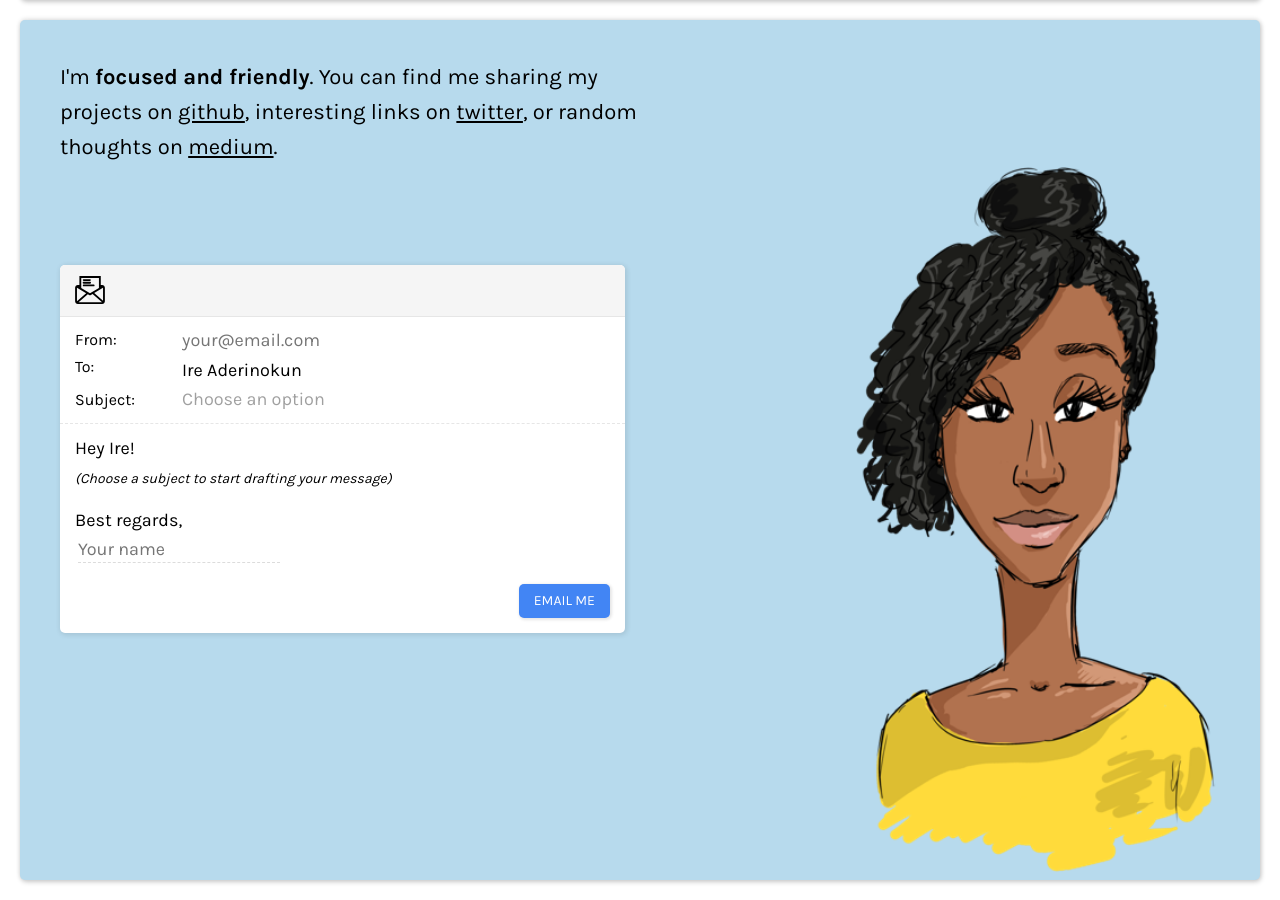
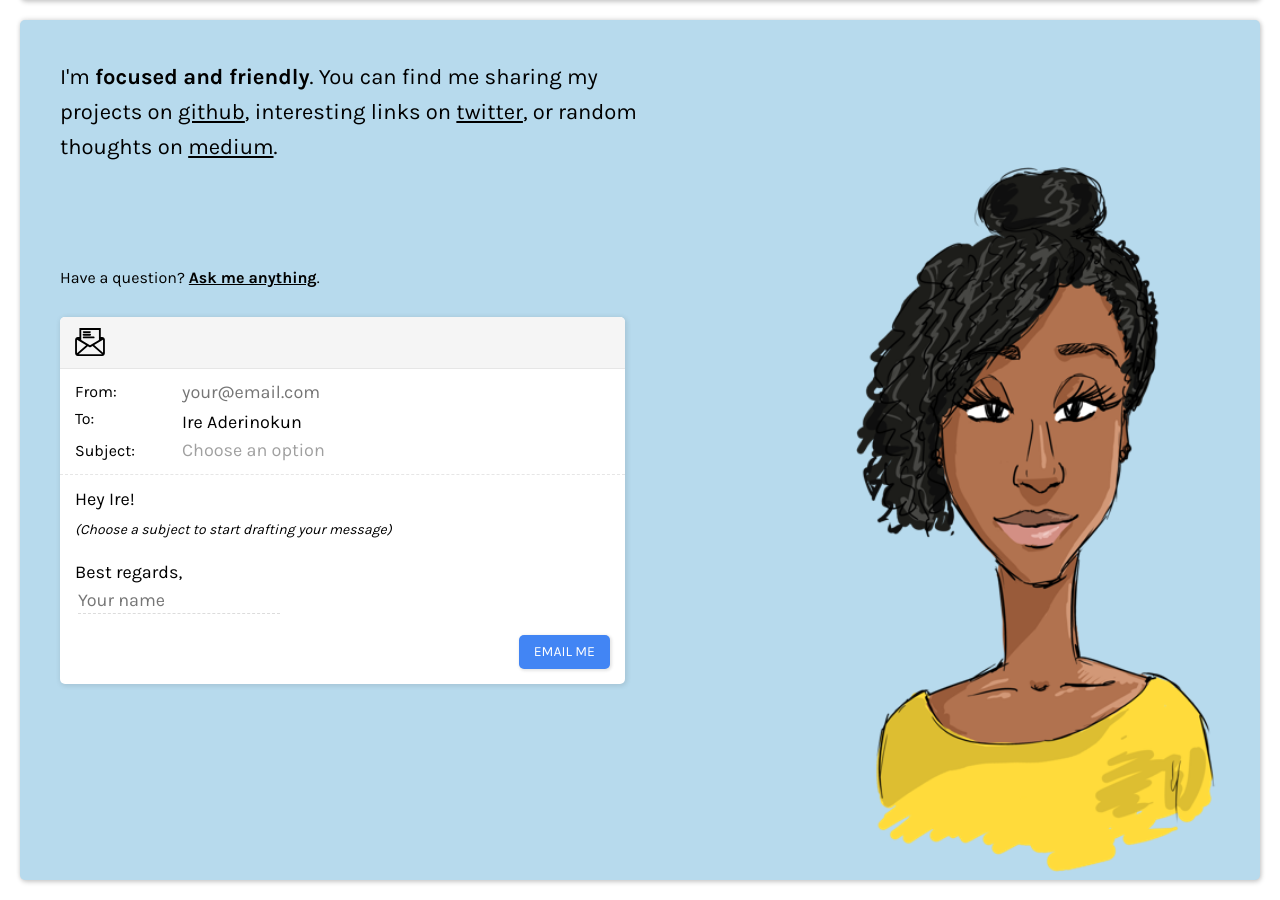
Before and after one commit to ireade/ireaderinokun.com, a Jekyll site: the page built from index.html, in a window 1280 px wide and 900 px high, scrolled down 5686 px. Built offline with Jekyll 4.4.1, drawn with Linux system fonts in a browser that asks for light colours.

Commit message:
added AMA link

```diff
--- a/_includes/section-contact.html
+++ b/_includes/section-contact.html
@@ -11,6 +11,8 @@
 
     <section class="section-half">
         <h3 class="sr-only">Contact Me</h3>
+        <p>Have a question? <strong><a href="https://github.com/ireade/ama">Ask me anything</a></strong>.</p>
+        <br>
         <form action="https://formspree.io/ire@ireaderinokun.com" method="POST" class="emailme-form">
             <input type="hidden" name="_subject" value="Contact Ire Aderinokun" />
             <div class="emailme-preheader">
```
